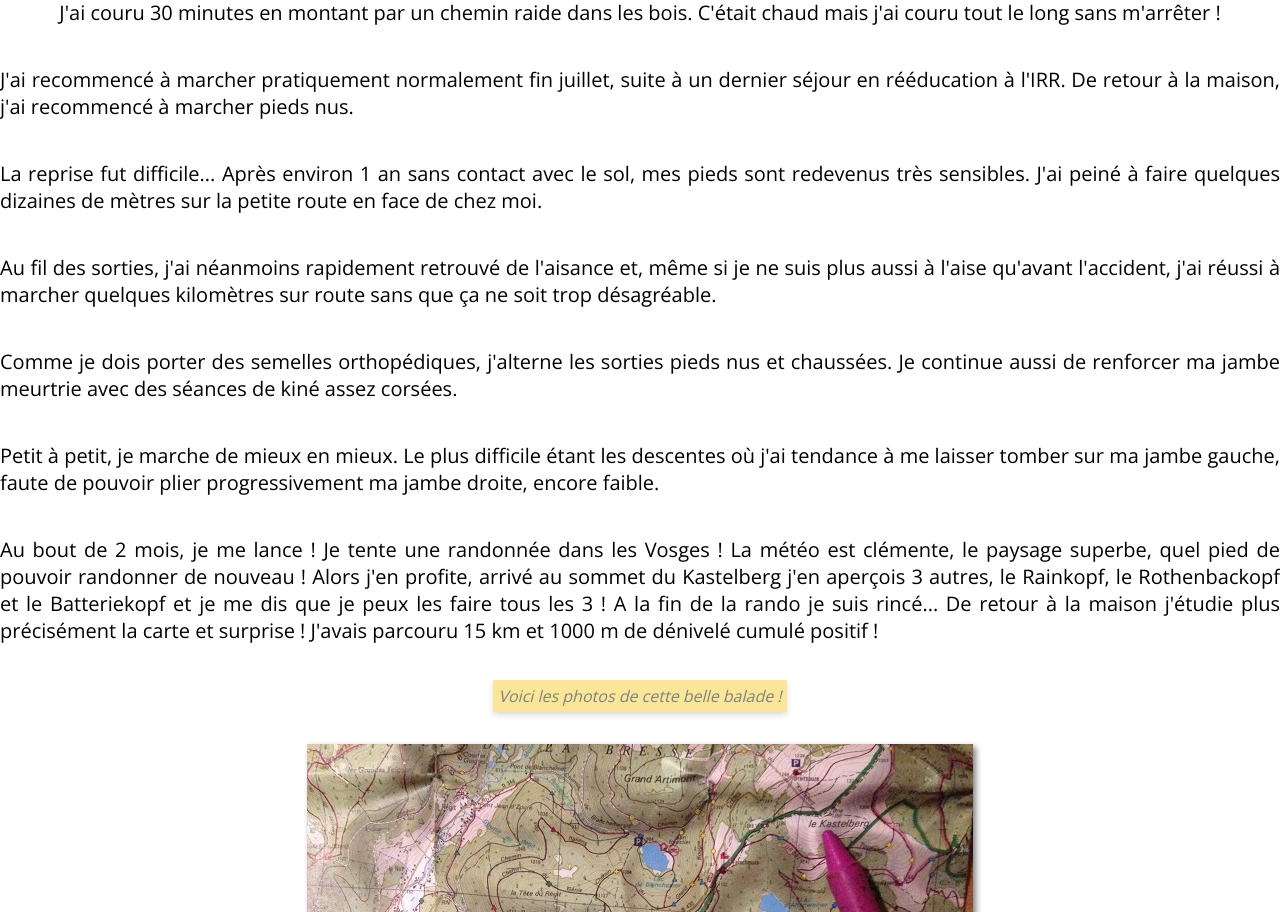
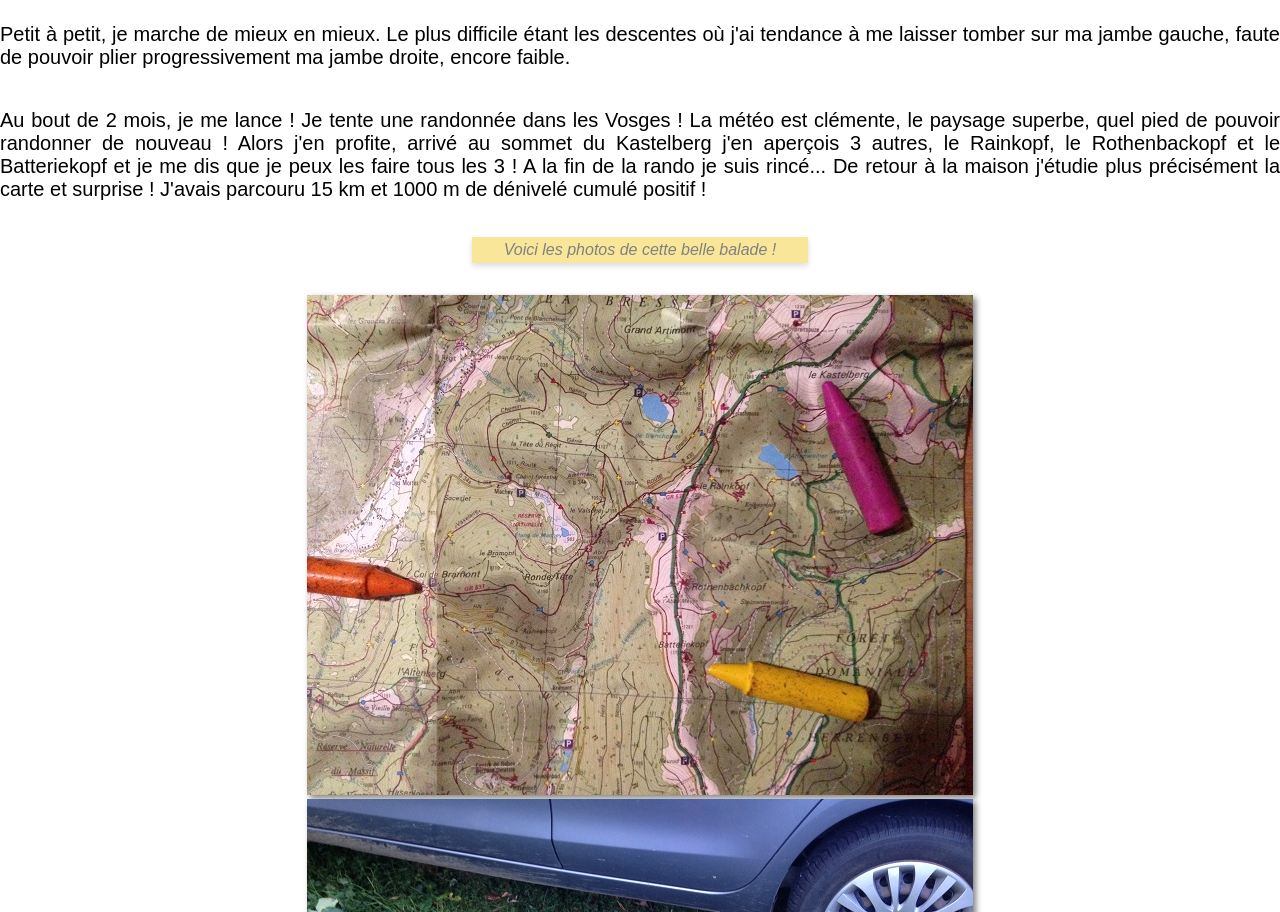
Before and after one commit to nicordev/sansgodasse, a PHP site: page /.old/blog/blogPostDraft.html in a window 1280 px wide. Shown: the part 4828-5740 px from the top of the page. Run offline with PHP 8.4, Linux system fonts and the light colour scheme.

Commit message:
improve fonts

```diff
--- a/_includes/head.html
+++ b/_includes/head.html
@@ -7,8 +7,6 @@
 <link rel="stylesheet" href="{{ "/assets/css/style.css" | absolute_url }}">
 <link rel="stylesheet" href="{{ "/assets/blog/css/blog.css" | absolute_url }}">
 
-<link href="https://fonts.googleapis.com/css?family=Roboto|Shadows+Into+Light" rel="stylesheet" />
-<link href="https://fonts.googleapis.com/css?family=Noto+Serif+KR|Tangerine" rel="stylesheet" />
-<link href="https://fonts.googleapis.com/css?family=Open+Sans" rel="stylesheet" />
+<link href="https://fonts.googleapis.com/css?family=Tangerine" rel="stylesheet" />
 
 <link rel="icon" href="{{ "/assets/images/favicon.ico" | absolute_url }}" />
--- a/assets/css/style.css
+++ b/assets/css/style.css
@@ -12,13 +12,13 @@ body {
     flex-direction: column;
     justify-content: center;
     align-items: center;
-    font-family: 'Open Sans', sans-serif;
+    font-family: sans-serif;
 }
 
 h1 {
     text-align: center;
     margin-top: 1em;
-    font-family: 'Noto Serif KR', sans-serif;
+    font-family: serif;
     font-size: 3em;
     color: white;
 }
@@ -293,10 +293,8 @@ input {
     text-align: center;
     font-style: italic;
     font-size: 1em;
-    padding-left: 1em;
-    padding-right: 1em;
+    padding: 0.25em 2em;
     box-shadow: 0px 3px 6px rgb(220, 220, 220);
-    padding: 5px;
 }
 
 .leftFloat {
@@ -407,7 +405,7 @@ input {
     Polices
     -------
 
-    font-family: 'Noto Serif KR', sans-serif;
+    font-family: sans-serif;
 
     font-family: 'Tangerine', cursive;
 
```
Also changed, not shown: assets/blog/css/blog.css (+7 -0 lines), blog.html (+5 -3 lines).
